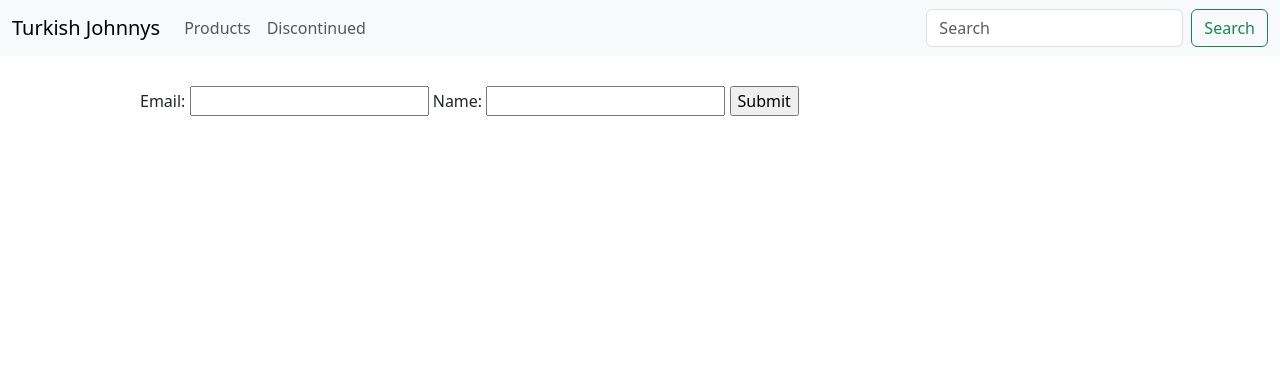
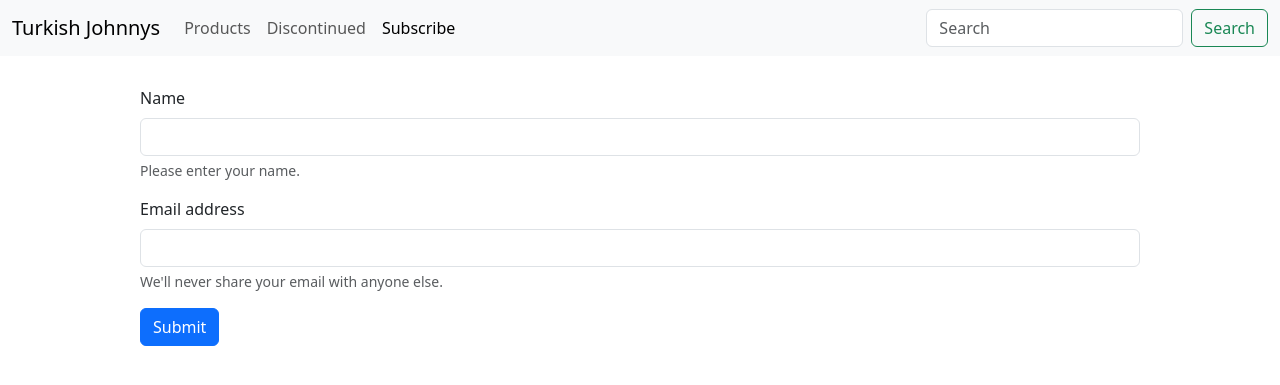
Before and after one commit to jimmaciejewski/firmwarefinder, a Django app: page /subscribe/ in a window 1280 px wide. Shown: the top 385 px of the page. Run offline with Django 4.2, Linux system fonts and the light colour scheme.

Commit message:
Added subscribe to navbar

```diff
--- a/firmware/templates/firmware/base.html
+++ b/firmware/templates/firmware/base.html
@@ -18,6 +18,14 @@
 </head>
 
 <body>
+{% if messages %}
+<ul class="messages">
+    {% for message in messages %}
+    <li{% if message.tags %} class="{{ message.tags }}"{% endif %}>{{ message }}</li>
+    {% endfor %}
+</ul>
+{% endif %}
+
 {% include 'firmware/navbar.html' %}
 {% block content %}
 {% endblock %}
--- a/firmware/templates/firmware/navbar.html
+++ b/firmware/templates/firmware/navbar.html
@@ -12,6 +12,9 @@
           <li class="nav-item">
             <a class="nav-link {% if active == 'discontinued' %}active{% endif %}" aria-current="page" href="{% url 'firmware:discontinued-product-list'%}">Discontinued</a>
           </li>
+          <li class="nav-item">
+            <a class="nav-link {% if active == 'subscribe' %}active{% endif %}" aria-current="page" href="{% url 'firmware:subscribe'%}">Subscribe</a>
+          </li>
         </ul>
         <form method="get" class="d-flex" role="search">
           <input name="q" class="form-control me-2" type="search" placeholder="Search" aria-label="Search" value="{% if search %}{{search}}{% endif %}">
--- a/firmware/templates/firmware/subscribe.html
+++ b/firmware/templates/firmware/subscribe.html
@@ -7,9 +7,21 @@
 <div class="container">
   <form method="post">
     {% csrf_token %}
-    {{ form }}
-    <input type="submit" value="Submit">
-</form>
+    <div class="mb-3">
+      <label for="id_name" class="form-label">Name</label>
+      <input type="text" name="name" class="form-control" id="id_name" aria-describedby="namelHelp" required>
+      <div id="nameHelp" class="form-text">Please enter your name.</div>
+    </div>
+
+    <div class="mb-3">
+      <label for="id_email" class="form-label">Email address</label>
+      <input type="email" name="email" class="form-control" id="id_email" aria-describedby="emailHelp" required>
+      <div id="emailHelp" class="form-text">We'll never share your email with anyone else.</div>
+    </div>
+
+    <button type="submit" value="Submit" class="btn btn-primary">Submit</button>
+  </form>
+
 </div>
 
 {% endblock %}
--- a/firmware/views.py
+++ b/firmware/views.py
@@ -98,8 +98,10 @@ class SubscribeForm(FormView):
     form_class = SubscribeForm
     success_url = '/'
 
+    def get_context_data(self, **kwargs):
+        context = super(SubscribeForm, self).get_context_data(**kwargs)
+        context['active'] = "subscribe"
+        return context
+
     def form_valid(self, form):
-        if form.is_valid():
-            form.save()
-
         return super().form_valid(form)
```
